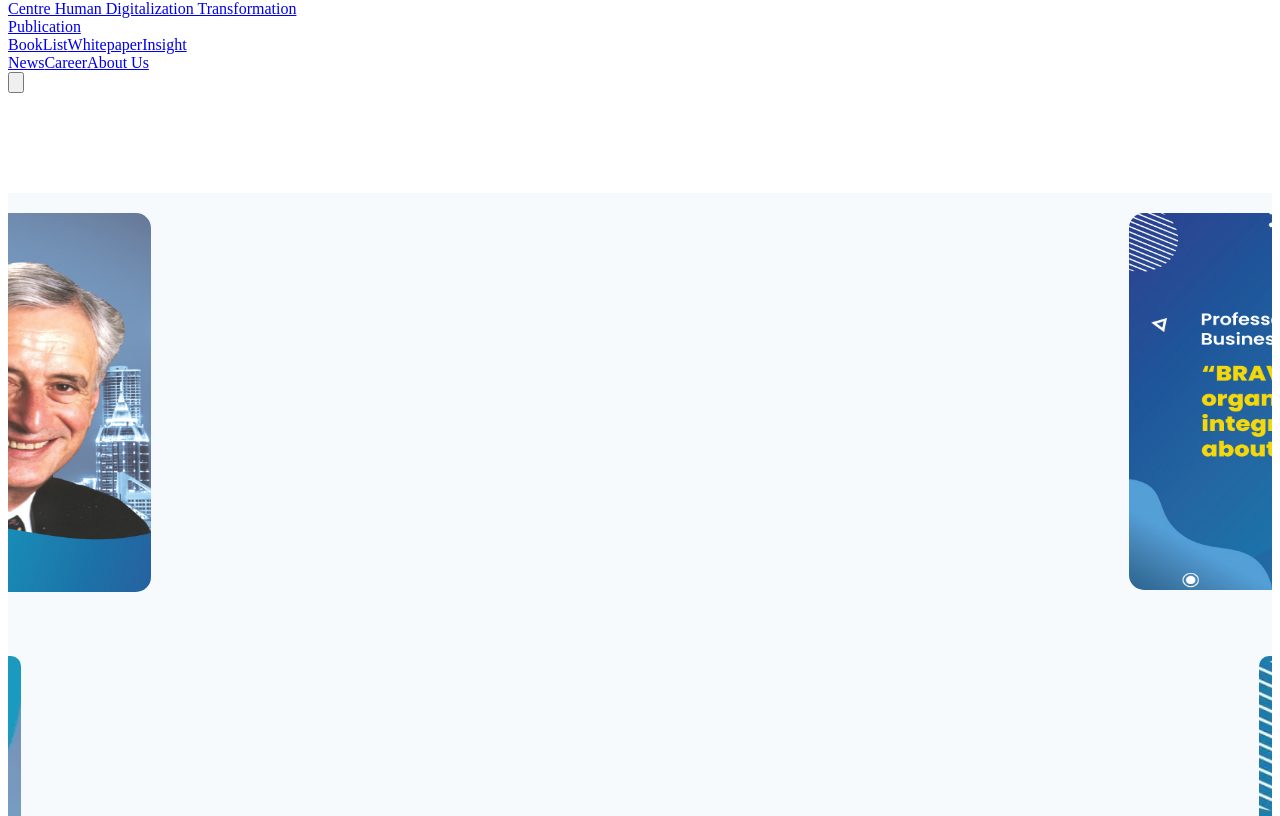
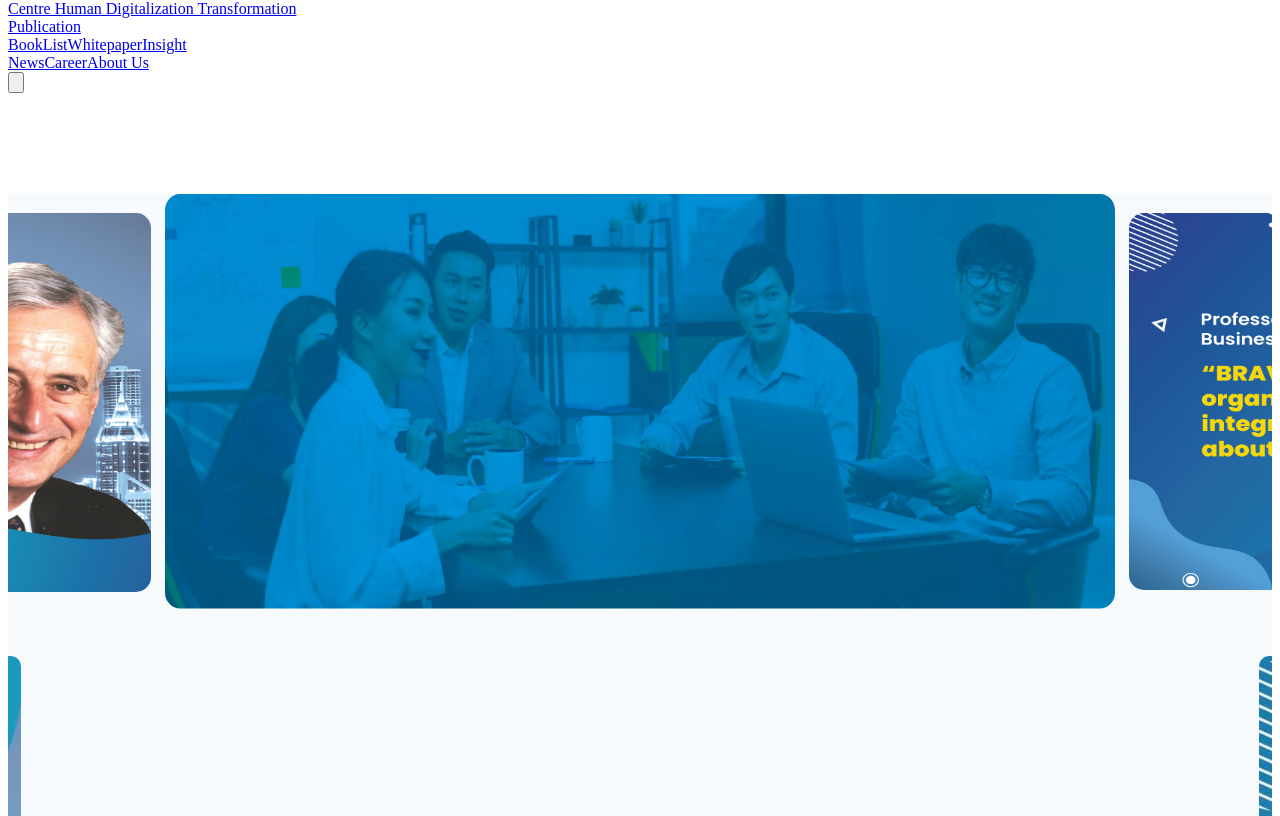
Before and after one commit to rifkysetiadji/nextjs-tailwindcss, a Next.js app: page / in a window 1280 px wide. Shown: the part 507-1323 px from the top of the page. Built offline with nearby package versions, Linux system fonts and the light colour scheme.

Commit message:
update banner

```diff
--- a/components/Carousel.js
+++ b/components/Carousel.js
@@ -65,8 +65,10 @@ export default function Carousel() {
             <div className='hidden md:block  py-5'>
             <Slider  {...settings}>
             <div className='slide '>
-
-                <div className="w-full h-[432px] bg-[url('/images/banner-home-bg.webp')] bg-cover bg-no-repeat rounded-[15px]"></div>
+                <div className='hidden md:block' style={{borderRadius: '15px', overflow: 'hidden'}}>
+                    <Image  width={958} height={380} src="/images/banner-home-bg.webp" alt="img" layout="responsive"  />
+                </div>
+                {/* <div className="w-full h-[432px] bg-[url('/images/banner-home-bg.webp')] bg-cover bg-no-repeat rounded-[15px]"></div> */}
             </div>
             <div className="slide">
                 <div className='hidden md:block' style={{borderRadius: '15px', overflow: 'hidden'}}>
```
